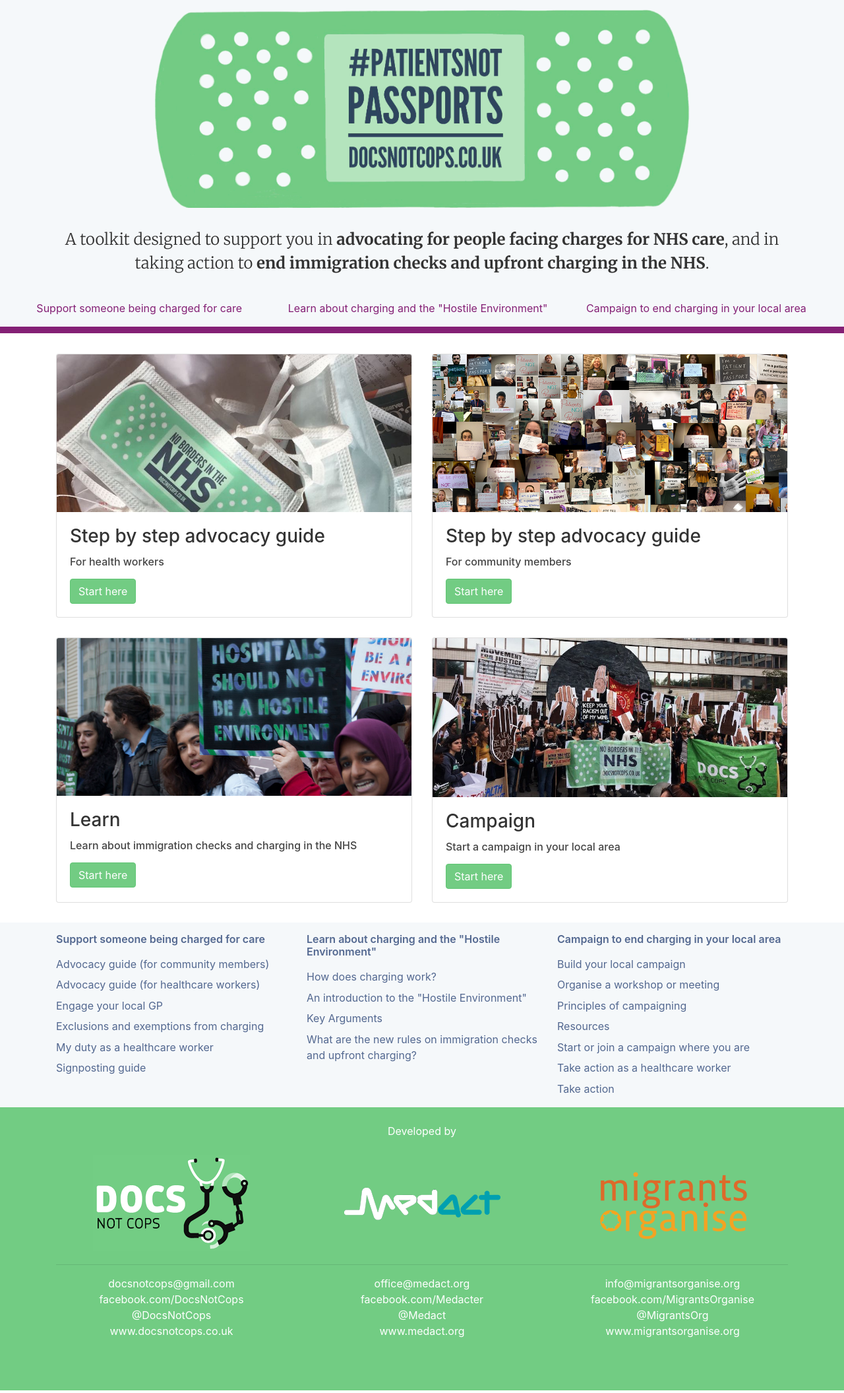
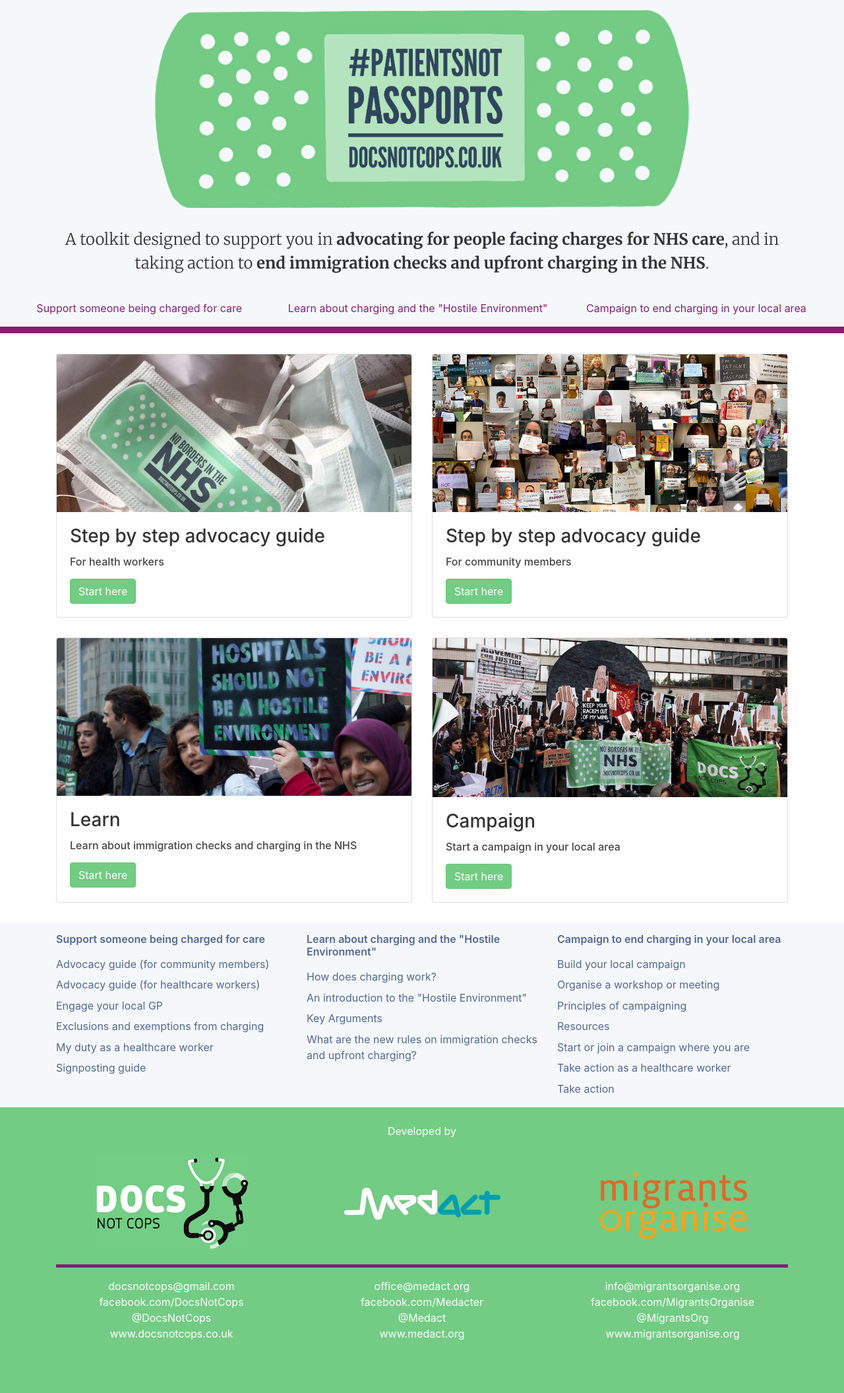
Before and after one commit to patientsnotpassports/patientsnotpassports.github.io, a Jekyll site: the page built from index.md, in a window 1280 px wide. Shown: the whole page at 66% size. Built offline with Jekyll 4.4.1, drawn with Linux system fonts in a browser that asks for light colours.

Commit message:
another purple line

```diff
--- a/assets/css/main.scss
+++ b/assets/css/main.scss
@@ -88,6 +88,12 @@
 .footer-logos {
   background-color: #72cc83;
   color: #fff;
+  hr {
+    color: #842075;
+    border-color: #842075;
+    background-color: #842075;
+    border-width: 5px;
+  }
 }
 
 .footer-logo {
```
